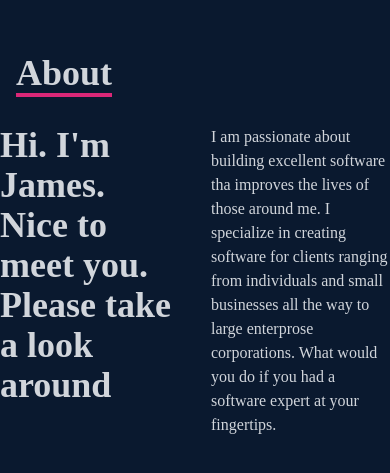
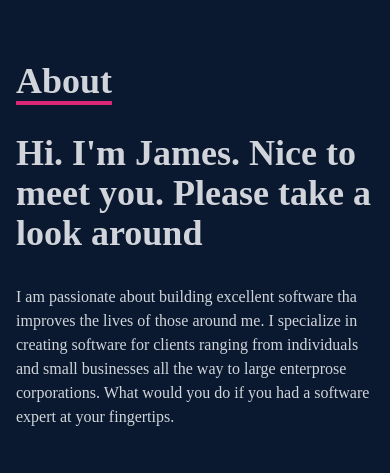
Before and after one commit to JamesOkemwa/portfolio, a React (Create React App) app: page / in a window 390 px wide. Shown: the part 1021-1494 px from the top of the page. Built offline with nearby package versions, Linux system fonts and the light colour scheme; the HTML template or start-up script is replaced by a standard one.

Commit message:
Make About section grids responsive

```diff
--- a/src/components/About.js
+++ b/src/components/About.js
@@ -10,7 +10,7 @@
           </div>
           <div></div>
         </div>
-        <div className='max-w-[1000px] w-full grid grid-cols-2 gap-8'>
+        <div className='max-w-[1000px] w-full grid sm:grid-cols-2 gap-8 px-4'>
           <div className='sm:text-right text-4xl font-bold'>
             <p>Hi. I'm James. Nice to meet you. Please take a look around</p>
           </div>
```
